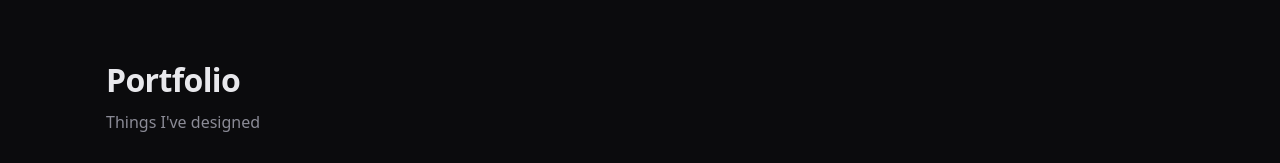
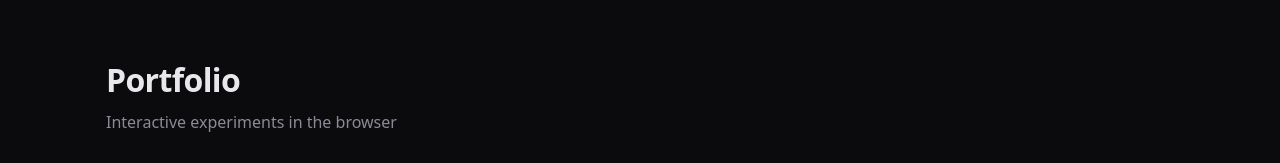
Before and after one commit to vimuston/portfolio, a plain HTML site: page index.html in a window 1280 px wide. Shown: the top 163 px of the page. Drawn offline with Linux system fonts and the light colour scheme.

Commit message:
Change subtitle to 'Interactive experiments in the browser'
Co-Authored-By: Claude Opus 5.5 <noreply@anthropic.com>

```diff
--- a/index.html
+++ b/index.html
@@ -86,7 +86,7 @@
 <body>
   <header>
     <h1>Portfolio</h1>
-    <p>Things I've designed</p>
+    <p>Interactive experiments in the browser</p>
   </header>
 
   <main>
```
